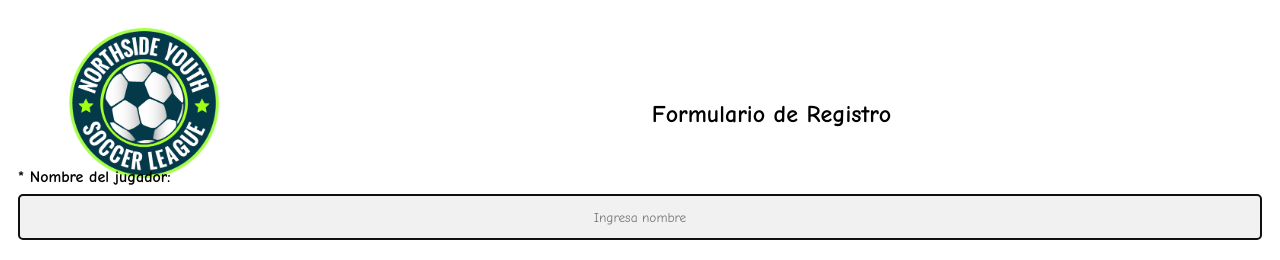
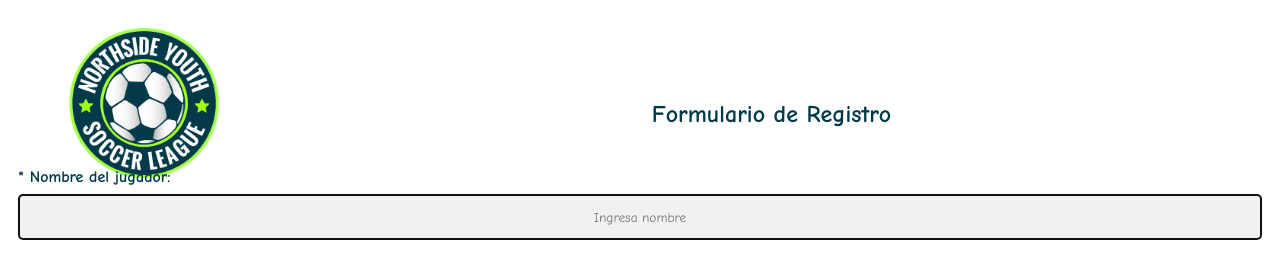
Before and after one commit to soledadbarrera/tarea5final, a plain HTML site: page Index.html in a window 1280 px wide. Shown: the part 540-800 px from the top of the page. Drawn offline with Linux system fonts and the light colour scheme.

Commit message:
color tipografia

```diff
--- a/assets/estilos/nysl_style.css
+++ b/assets/estilos/nysl_style.css
@@ -1,6 +1,7 @@
 *{
     text-align: center;
     font-family: "Comic Sans MS", sans-serif, cursive;
+    color: #00394A;
 }
 
 /* Extra small device */
```
